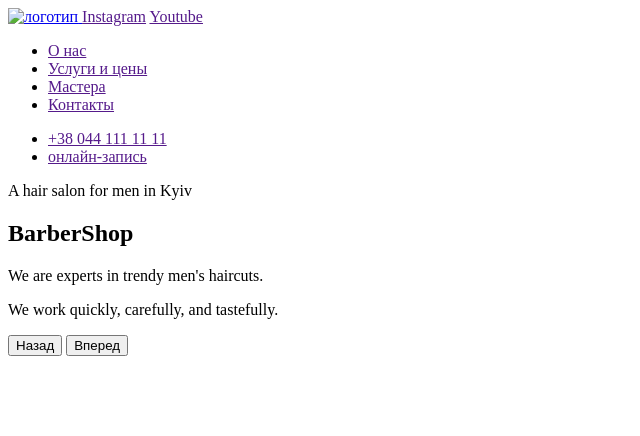
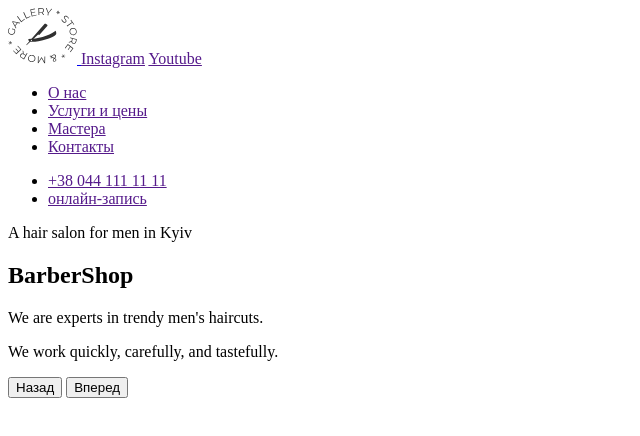
Before and after one commit to AlexHerbin/barbershop, a plain HTML site: page index.html in a window 1280 px wide. Shown: the whole page, without its empty margins (0-640 px from the left). Drawn offline with Linux system fonts and the light colour scheme; the site is published under a folder, as on GitHub Pages, so addresses that start at the root find nothing.

Commit message:
Update index.html

```diff
--- a/index.html
+++ b/index.html
@@ -9,7 +9,7 @@
     <!--ХЕДЕР-->
     <head>
       <a href="/">
-        <img src="/images/logo.svg" alt="логотип" />
+        <img src="./images/logo.svg" alt="логотип" />
       </a>
       <a href="">Instagram</a>
       <a href="">Youtube</a>
```
